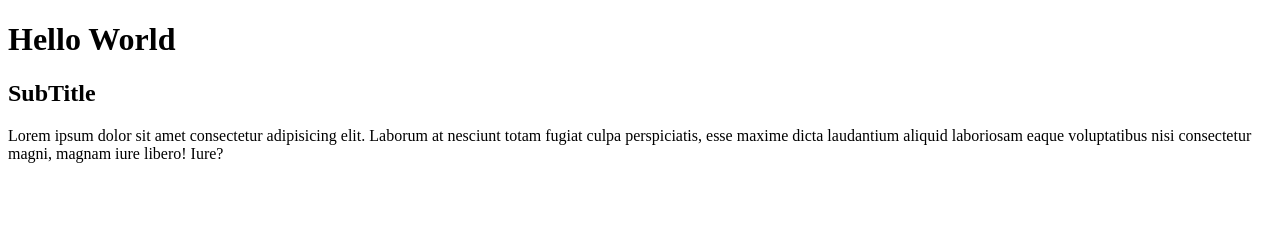
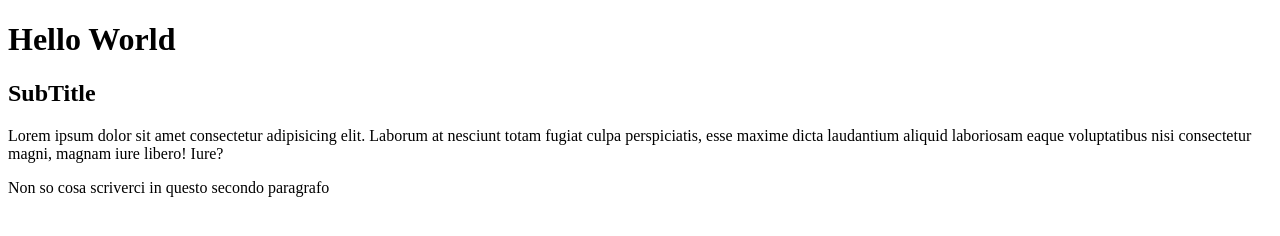
Before and after one commit to PieStw/htmlcss-hello, a plain HTML site: page index.html in a window 1280 px wide. Drawn offline with Linux system fonts and the light colour scheme.

Commit message:
Aggiunta secondo paragrafo

```diff
--- a/index.html
+++ b/index.html
@@ -10,5 +10,6 @@
     <h2>SubTitle</h2>
     <p>Lorem ipsum dolor sit amet consectetur adipisicing elit. Laborum at nesciunt totam fugiat culpa perspiciatis,
         esse maxime dicta laudantium aliquid laboriosam eaque voluptatibus nisi consectetur magni, magnam iure libero! Iure?</p>
+    <p>Non so cosa scriverci in questo secondo paragrafo</p>
 </body>
 </html>
```
